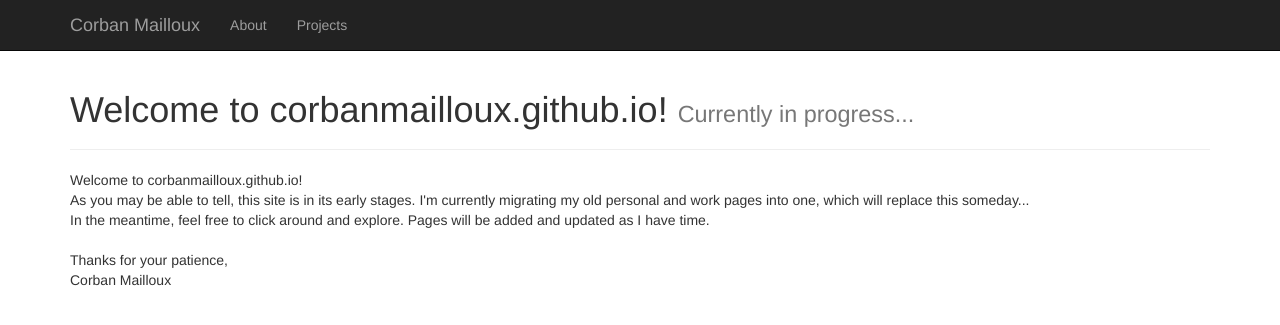
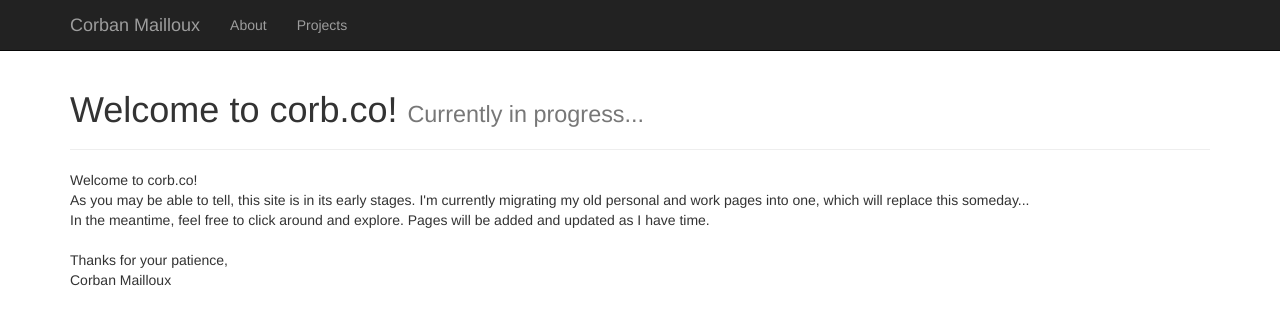
Before and after one commit to corbanmailloux/corb.co, a Jekyll site: the page built from index.html, in a window 1280 px wide. Shown: the top 325 px of the page. Built offline with Jekyll 4.4.1, drawn with Linux system fonts in a browser that asks for light colours; nearby versions of some CDN libraries; Markdown is read by kramdown in place of the engine named in the settings.

Commit message:
Update reference from corbanmailloux.github.io to corb.co

```diff
--- a/index.html
+++ b/index.html
@@ -1,6 +1,6 @@
 ---
 layout: default
-title: Welcome to corbanmailloux.github.io!
+title: Welcome to corb.co!
 ---
 
 <div class="row">
@@ -13,7 +13,7 @@
         </div>
 
         <p>
-        	Welcome to corbanmailloux.github.io!
+        	Welcome to corb.co!
         	<br>
         	As you may be able to tell, this site is in its early stages. I'm currently migrating my old personal and work pages into one, which will replace this someday...
         	<br>
```
